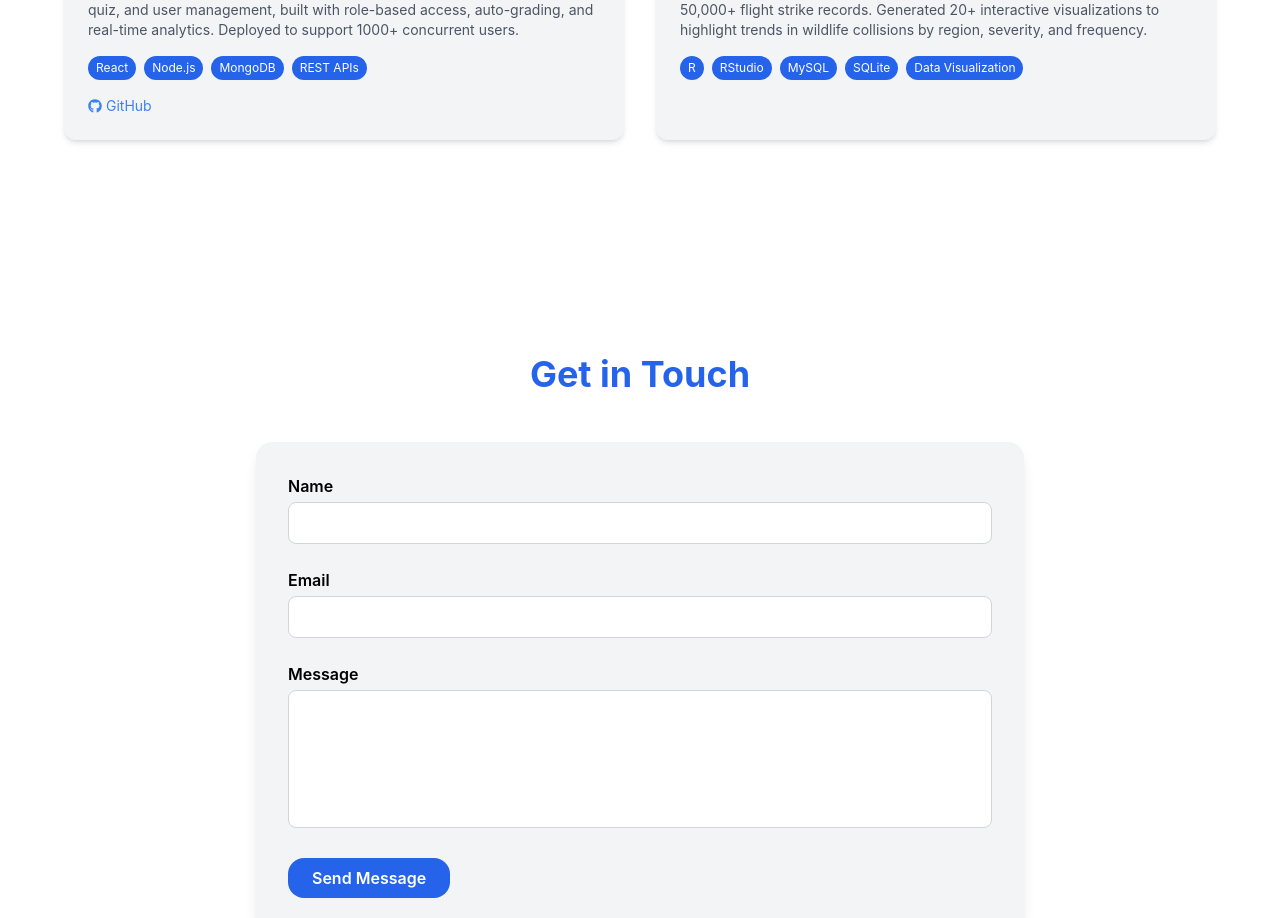
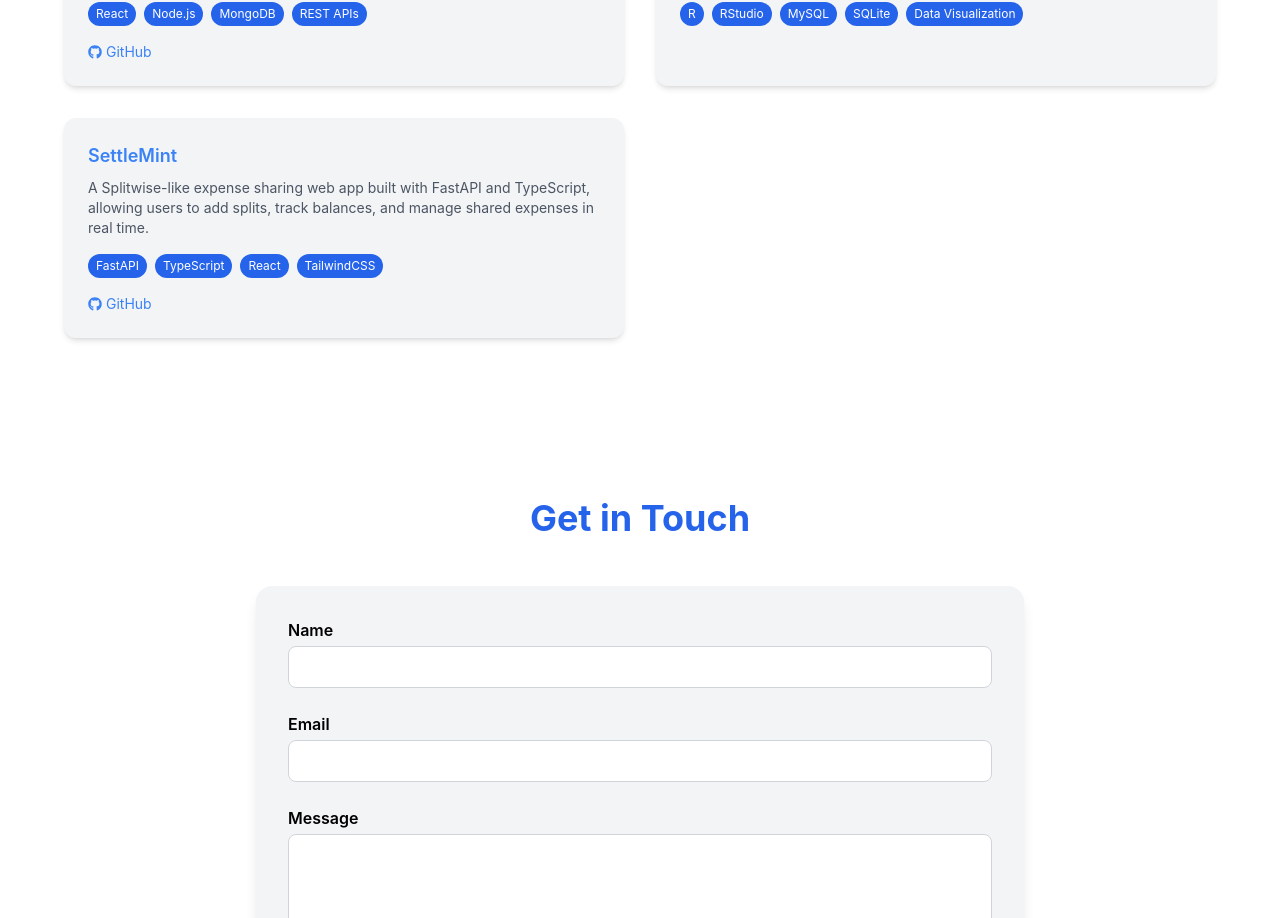
Before and after one commit to siddharthr3535/portfolio, a React (Create React App) app: page / in a window 1280 px wide. Shown: the part 3750-4668 px from the top of the page. Built offline with nearby package versions, Linux system fonts and the light colour scheme.

Commit message:
adding Settlemint project to the projects page

```diff
--- a/src/pages/Projects.tsx
+++ b/src/pages/Projects.tsx
@@ -42,6 +42,13 @@ const projects: Project[] = [
     description:
       "An analytics platform that leverages R, SQLite, and MySQL to process 50,000+ flight strike records. Generated 20+ interactive visualizations to highlight trends in wildlife collisions by region, severity, and frequency.",
     tech: ["R", "RStudio", "MySQL", "SQLite", "Data Visualization"],
+  },
+  {
+    title: "SettleMint",
+    description:
+      "A Splitwise-like expense sharing web app built with FastAPI and TypeScript, allowing users to add splits, track balances, and manage shared expenses in real time.",
+    tech: ["FastAPI", "TypeScript", "React", "TailwindCSS"],
+    github: "https://github.com/siddharthr3535/SettleMint-Web-App",
   },
 ];
 
```
